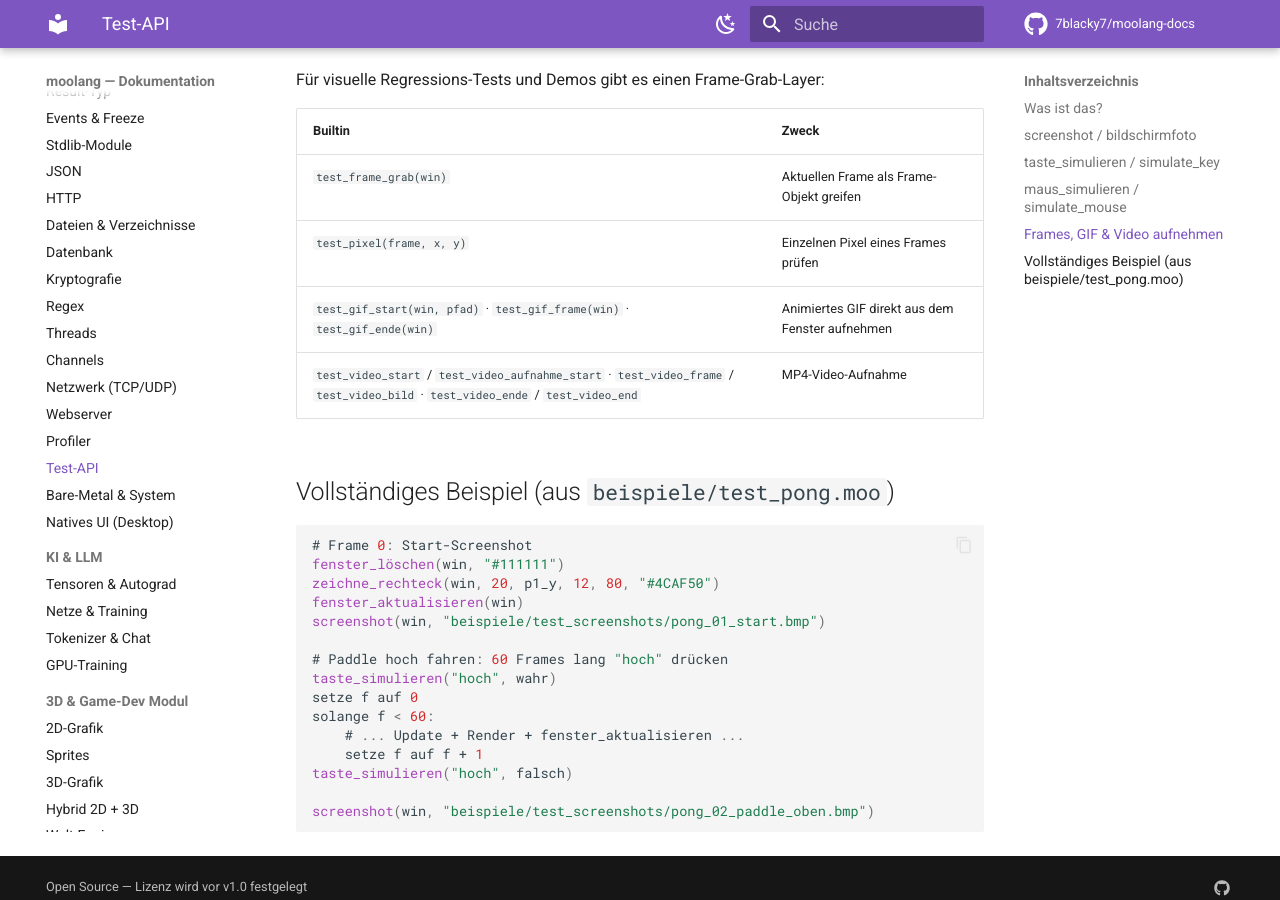
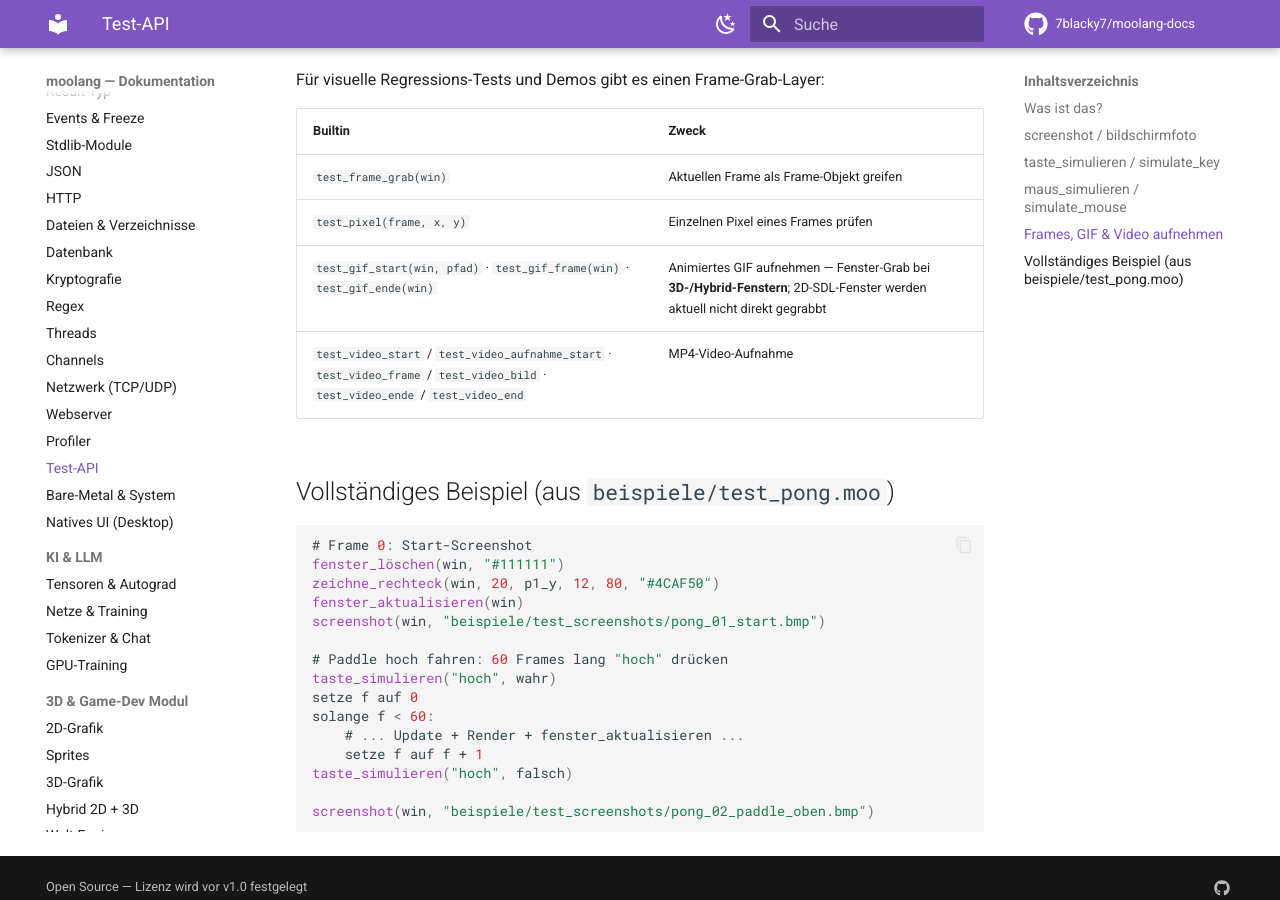
Before and after one commit to 7blacky7/moolang-docs, an MkDocs documentation site: the page built from docs/referenz/test-api.md, in a window 1280 px wide and 900 px high, scrolled down 1011 px. Built offline with MkDocs 1.6.1 and Material for MkDocs 9.7.7, drawn with Linux system fonts in a browser that asks for light colours; comment, search, counter and statistics services are not loaded.

Commit message:
fix(test-api): GIF-Fenster-Grab präzisiert — nur 3D/Hybrid, kein 2D-SDL (Praxis-Befund zelda-Session)

```diff
--- a/docs/referenz/test-api.md
+++ b/docs/referenz/test-api.md
@@ -47,7 +47,7 @@ Für visuelle Regressions-Tests und Demos gibt es einen Frame-Grab-Layer:
 |---|---|
 | `test_frame_grab(win)` | Aktuellen Frame als Frame-Objekt greifen |
 | `test_pixel(frame, x, y)` | Einzelnen Pixel eines Frames prüfen |
-| `test_gif_start(win, pfad)` · `test_gif_frame(win)` · `test_gif_ende(win)` | Animiertes GIF direkt aus dem Fenster aufnehmen |
+| `test_gif_start(win, pfad)` · `test_gif_frame(win)` · `test_gif_ende(win)` | Animiertes GIF aufnehmen — Fenster-Grab bei **3D-/Hybrid-Fenstern**; 2D-SDL-Fenster werden aktuell nicht direkt gegrabbt |
 | `test_video_start` / `test_video_aufnahme_start` · `test_video_frame` / `test_video_bild` · `test_video_ende` / `test_video_end` | MP4-Video-Aufnahme |
 
 ## Vollständiges Beispiel (aus `beispiele/test_pong.moo`)
```
